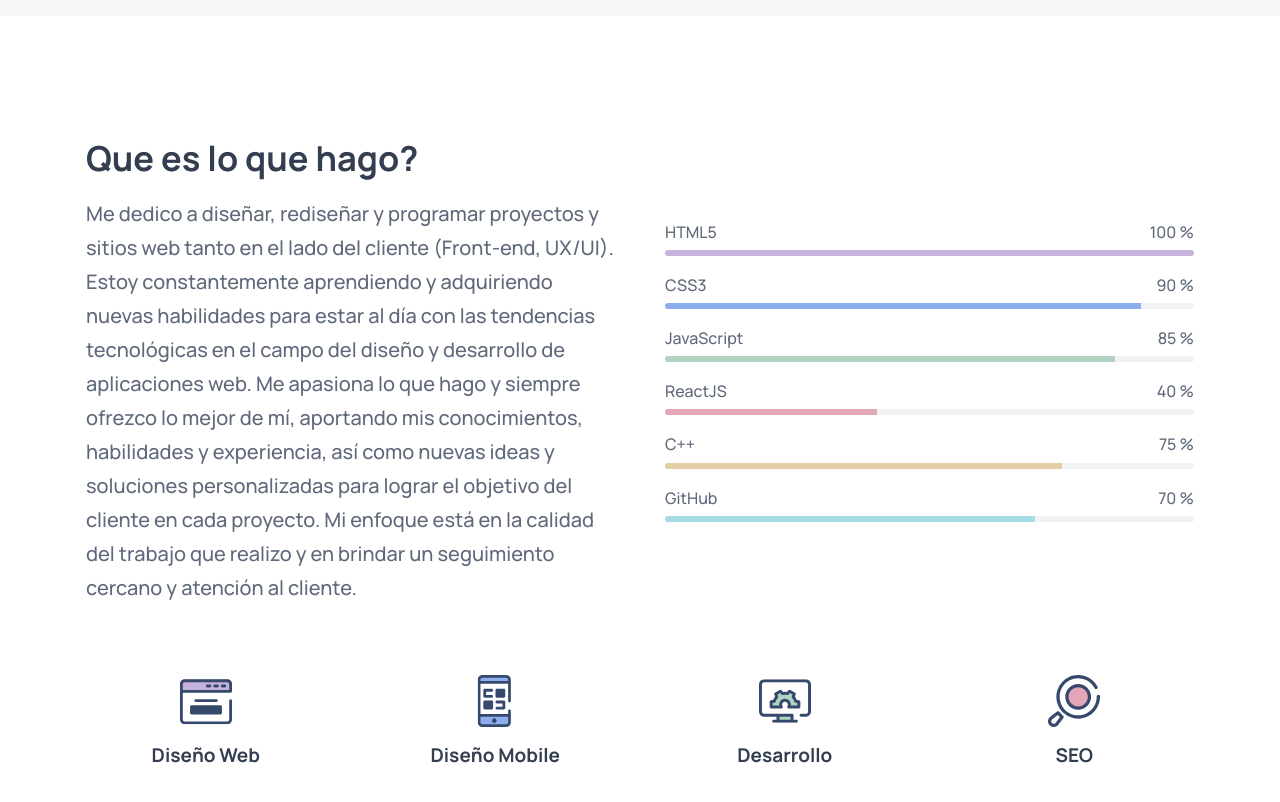
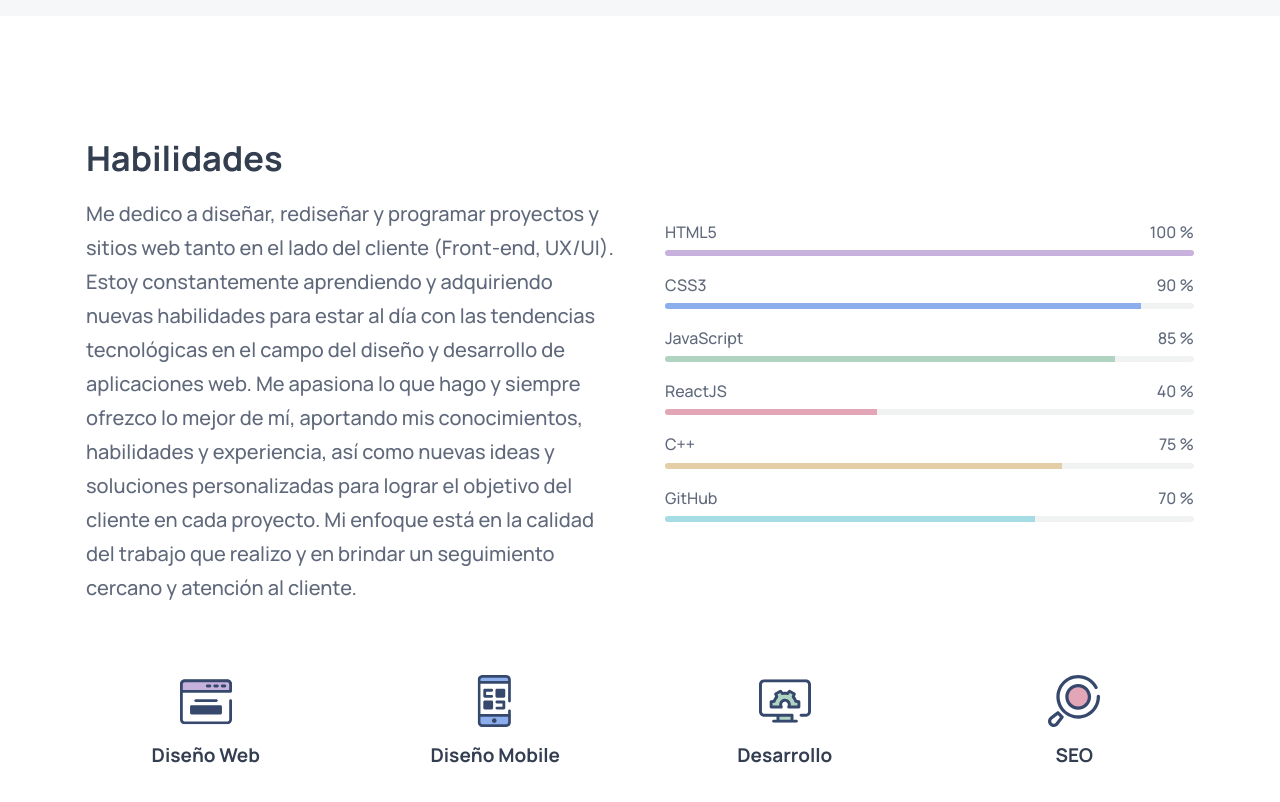
Before and after one commit to AJorge18/Proyectos, a plain HTML site: page Portafolio/index.html in a window 1280 px wide. Shown: the part 860-1662 px from the top of the page. Drawn offline with nearby package versions, Linux system fonts and the light colour scheme.

Commit message:
Cambio 2.0 Portafolio

```diff
--- a/Portafolio/index.html
+++ b/Portafolio/index.html
@@ -133,7 +133,7 @@
           <div class="wrapper">
 
             <div data-reveal="left">
-              <h2 class="h2 section-title">Que es lo que hago?</h2>
+              <h2 class="h2 section-title">Habilidades</h2>
 
               <p class="section-text">
                 Me dedico a diseñar, rediseñar y programar proyectos y sitios web tanto en el lado del cliente (Front-end, UX/UI).
```
